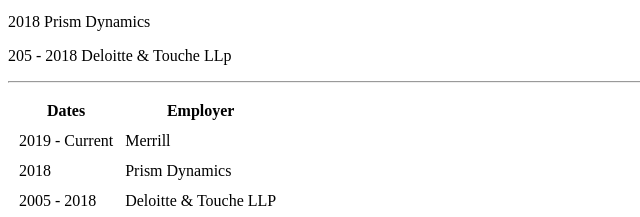
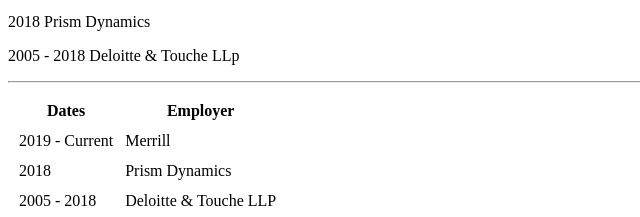
Before and after one commit to taryee8/cv, a plain HTML site: page index.html in a window 1280 px wide. Shown: the part 772-989 px from the top of the page, 0-640 px from the left. Drawn offline with Linux system fonts and the light colour scheme.

Commit message:
Update DTT year from 205 -> 2005

```diff
--- a/index.html
+++ b/index.html
@@ -35,7 +35,7 @@
         <h3> Work Experience</h3>
         <p>2019 - Current Merrill</p>
         <p>2018 Prism Dynamics </p>
-        <p>205 - 2018 Deloitte & Touche LLp</p>
+        <p>2005 - 2018 Deloitte & Touche LLp</p>
 
         <table cellspacing="10">
             <thead>
```
